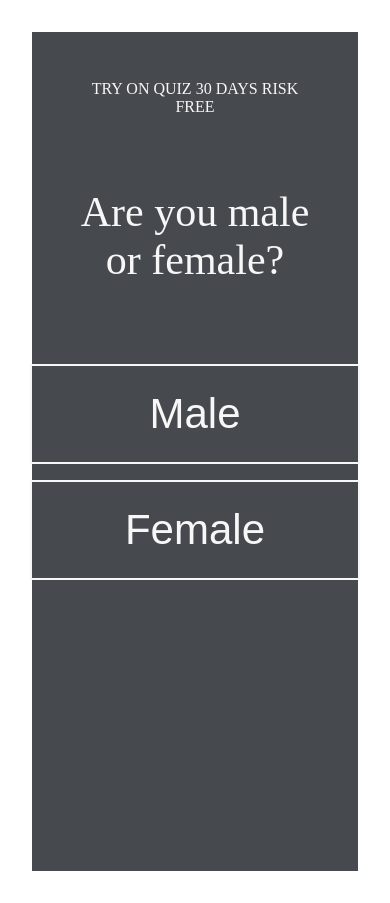
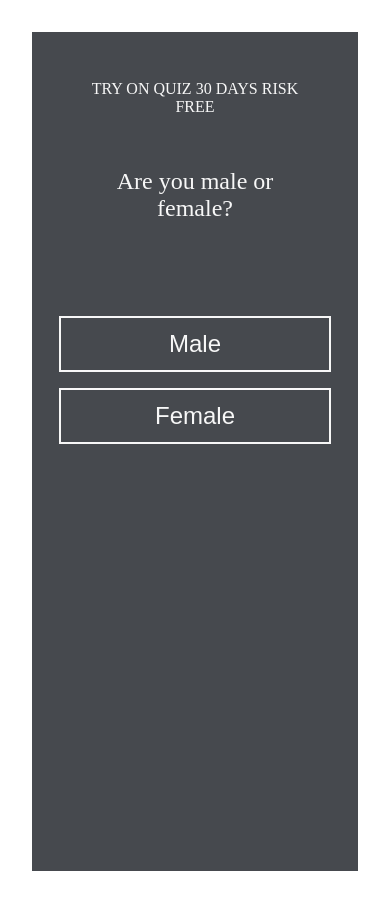
Before and after one commit to BilosNelly/quiz-poc, a React (Create React App) app: page / in a window 390 px wide. Both pictures are taken after a click on the button "Try On Trial!". Built offline with nearby package versions, Linux system fonts and the light colour scheme.

Commit message:
Styles update

```diff
--- a/src/OnQuizApp.scss
+++ b/src/OnQuizApp.scss
@@ -219,6 +219,88 @@
             color: lightgray;
             font-size: 32px;
             width: 300px;
+            text-align: center;
         }
     }
 }
+
+//Improved mobile version
+@media only screen and (max-width: 600px) {
+    [class*="on-quiz"] {
+        .on-quiz__content {
+            min-height: 86vh;
+
+            &__title {
+                font-size: 34px;
+                padding-bottom: 18px;
+            }
+
+            &__btn {
+                font-size: 18px;
+                padding: 16px 32px;
+            }
+
+            &__copy {
+                font-size: 18px;
+                padding-top: 18px;
+            }
+        }
+
+        .on-quiz__question-screen {
+            &__header {
+                padding-bottom: 52px;
+            }
+
+            &__question {
+                font-size: 24px;
+                height: 140px;
+                padding: 0;
+            }
+
+            &__actions {
+                padding-bottom: 72px;
+
+                > button {
+                    min-width: 272px;
+                    max-width: 0;
+                    font-size: 24px;
+                    padding: 12px 24px;
+                }
+            }
+        }
+
+        .on-quiz__question-screen {
+            &__header {
+                padding-bottom: 52px;
+            }
+
+            &__question {
+                font-size: 24px;
+                height: 140px;
+                padding: 0;
+            }
+
+            &__actions {
+                padding-bottom: 72px;
+
+                > button {
+                    min-width: 272px;
+                    max-width: 0;
+                    font-size: 24px;
+                    padding: 12px 24px;
+                }
+            }
+        }
+    }
+
+    .on-quiz__loader {
+        top: 35%;
+        left: 45%;
+        font-size: 32px;
+        height: 0;
+
+        &__copy {
+            font-size: 18px;
+        }
+    }
+}
```
